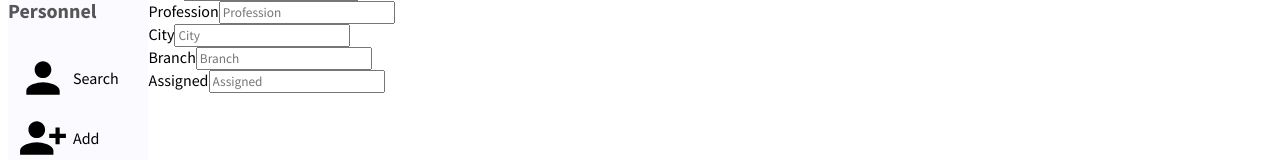
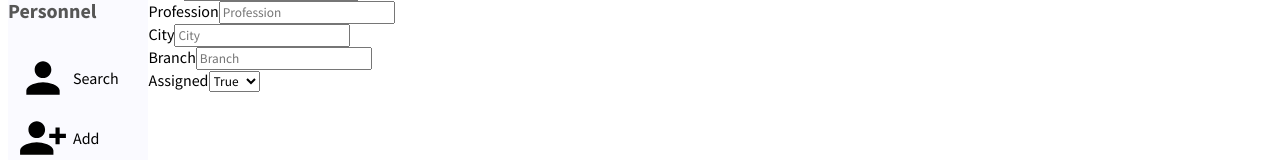
Before and after one commit to justinklam/myEmployees, a React (Create React App) app: page /newEmployee in a window 1280 px wide. Shown: the part 255-415 px from the top of the page. Built offline with nearby package versions, Linux system fonts and the light colour scheme.

Commit message:
shift Assigned element into select/option element

```diff
--- a/src/pages/newEmployee/NewEmployee.jsx
+++ b/src/pages/newEmployee/NewEmployee.jsx
@@ -40,7 +40,10 @@ const NewEmployee = () => {
         </div>
         <div className="newEmployeeItem">
           <label>Assigned</label>
-          <input type="text" placeholder="Assigned" />
+          <select name="assign" id="assign" className="newEmployeeAssign">
+            <option value="true">True</option>
+            <option value="false">False</option>
+          </select>
         </div>
       </form>
     </div>
```
